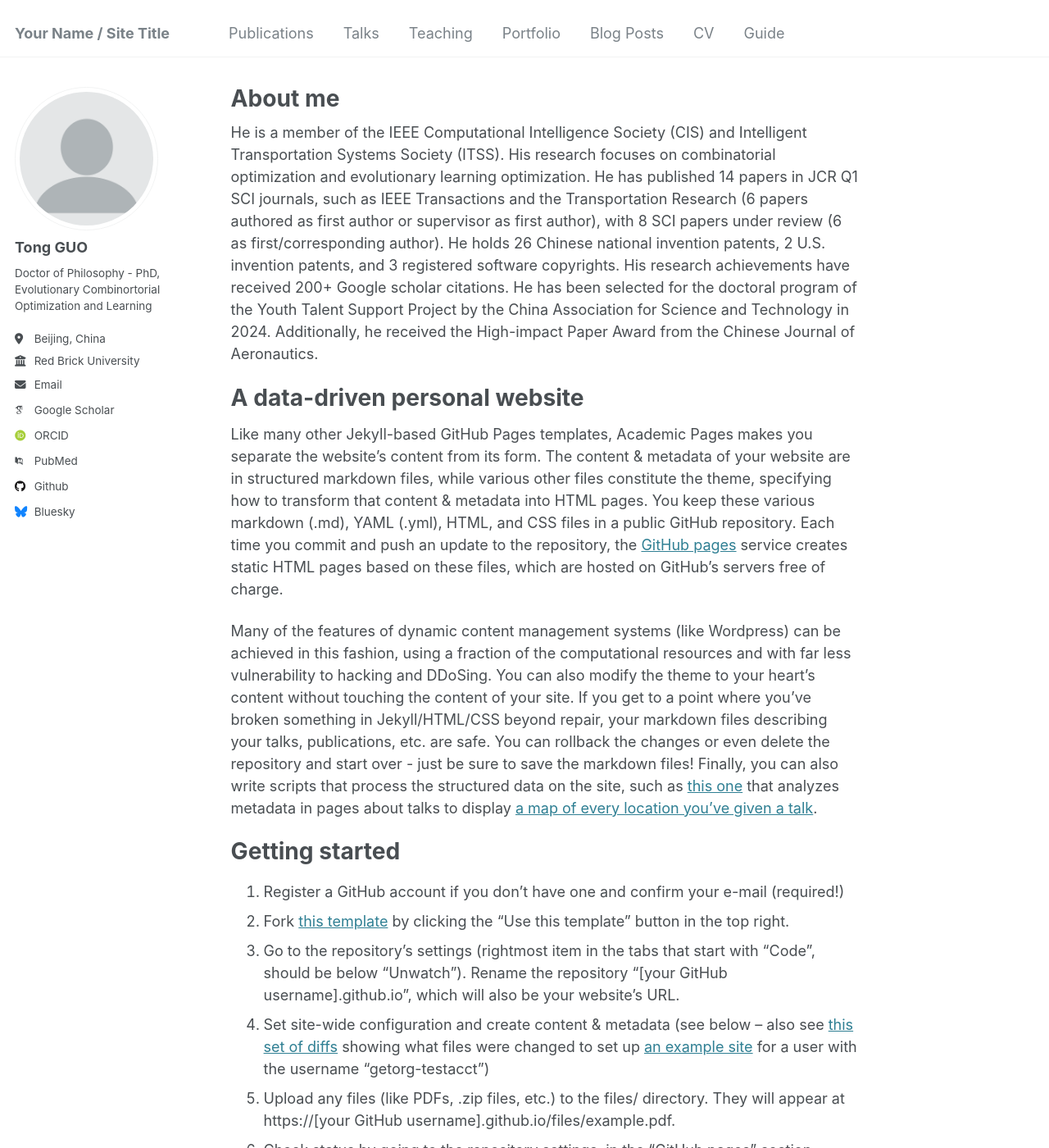
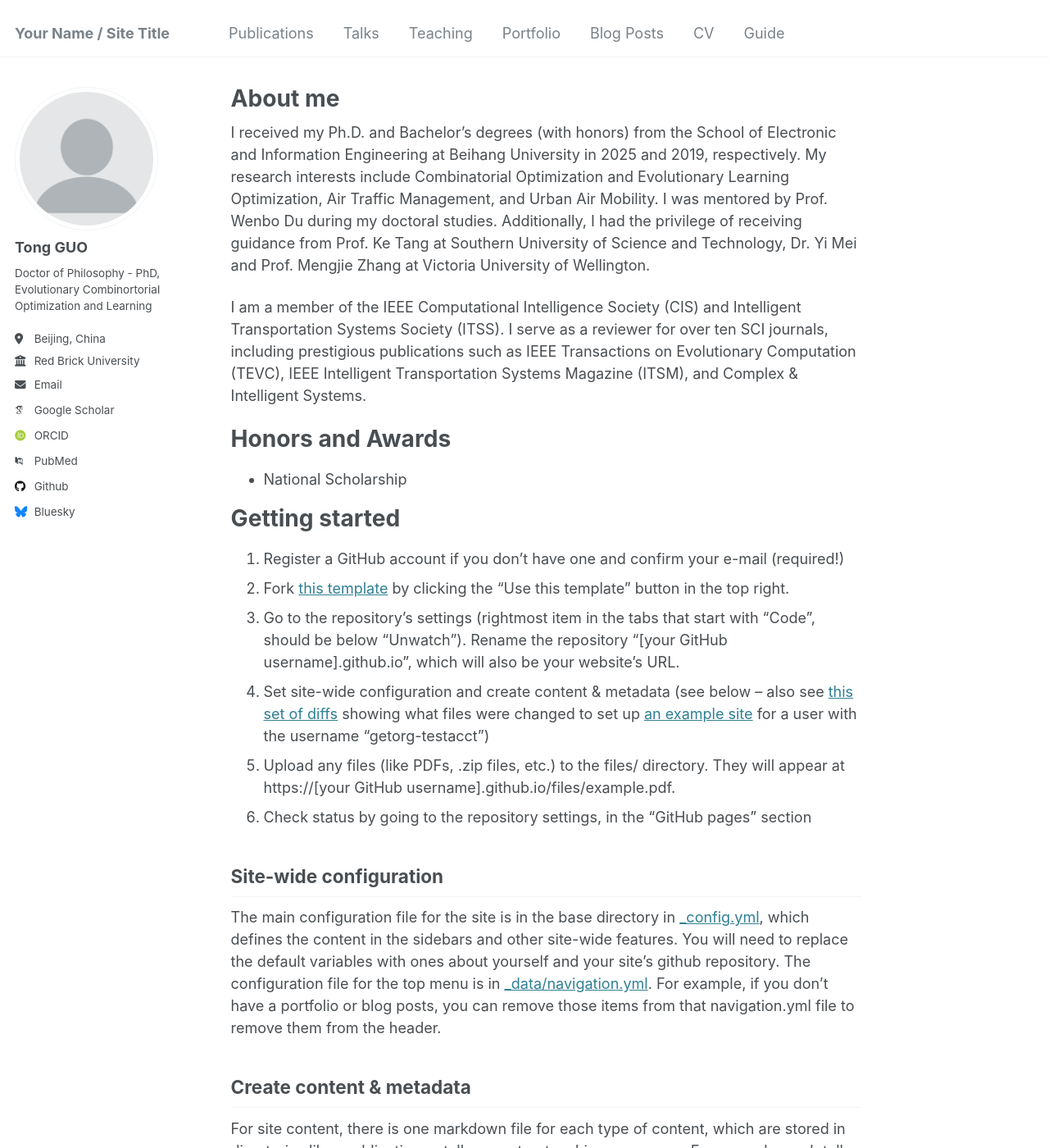
Before and after one commit to buaaguotong/buaaguotong.github.io, a Jekyll site: the page built from _pages/about.md, in a window 1280 px wide and 1400 px high. Shown: the whole window at 82% size. Built offline with Jekyll 4.4.1, drawn with Linux system fonts in a browser that asks for light colours; some web fonts are replaced.

Commit message:
Update about.md

```diff
--- a/_pages/about.md
+++ b/_pages/about.md
@@ -6,22 +6,13 @@ redirect_from:
   - /about/
   - /about.html
 ---
+I received my Ph.D. and Bachelor’s degrees (with honors) from the School of Electronic and Information Engineering at Beihang University in 2025 and 2019, respectively. My research interests include Combinatorial Optimization and Evolutionary Learning Optimization, Air Traffic Management, and Urban Air Mobility. I was mentored by Prof. Wenbo Du during my doctoral studies. Additionally, I had the privilege of receiving guidance from Prof. Ke Tang at Southern University of Science and Technology, Dr. Yi Mei and Prof. Mengjie Zhang at Victoria University of Wellington.
 
-He is a member of the IEEE Computational Intelligence Society (CIS) and Intelligent Transportation Systems Society
-(ITSS). His research focuses on combinatorial optimization and evolutionary learning optimization. He
-has published 14 papers in JCR Q1 SCI journals, such as IEEE Transactions and the Transportation Research
-(6 papers authored as first author or supervisor as first author), with 8 SCI papers under review (6
-as first/corresponding author). He holds 26 Chinese national invention patents, 2 U.S. invention patents, and
-3 registered software copyrights. His research achievements have received 200+ Google scholar citations. He
-has been selected for the doctoral program of the Youth Talent Support Project by the China Association for
-Science and Technology in 2024. Additionally, he received the High-impact Paper Award from the Chinese Journal
-of Aeronautics.
+I am a member of the IEEE Computational Intelligence Society (CIS) and Intelligent Transportation Systems Society (ITSS). I serve as a reviewer for over ten SCI journals, including prestigious publications such as IEEE Transactions on Evolutionary Computation (TEVC), IEEE Intelligent Transportation Systems Magazine (ITSM), and Complex & Intelligent Systems.
 
-A data-driven personal website
+Honors and Awards
 ======
-Like many other Jekyll-based GitHub Pages templates, Academic Pages makes you separate the website's content from its form. The content & metadata of your website are in structured markdown files, while various other files constitute the theme, specifying how to transform that content & metadata into HTML pages. You keep these various markdown (.md), YAML (.yml), HTML, and CSS files in a public GitHub repository. Each time you commit and push an update to the repository, the [GitHub pages](https://pages.github.com/) service creates static HTML pages based on these files, which are hosted on GitHub's servers free of charge.
-
-Many of the features of dynamic content management systems (like Wordpress) can be achieved in this fashion, using a fraction of the computational resources and with far less vulnerability to hacking and DDoSing. You can also modify the theme to your heart's content without touching the content of your site. If you get to a point where you've broken something in Jekyll/HTML/CSS beyond repair, your markdown files describing your talks, publications, etc. are safe. You can rollback the changes or even delete the repository and start over - just be sure to save the markdown files! Finally, you can also write scripts that process the structured data on the site, such as [this one](https://github.com/academicpages/academicpages.github.io/blob/master/talkmap.ipynb) that analyzes metadata in pages about talks to display [a map of every location you've given a talk](https://academicpages.github.io/talkmap.html).
+* National Scholarship
 
 Getting started
 ======
```
